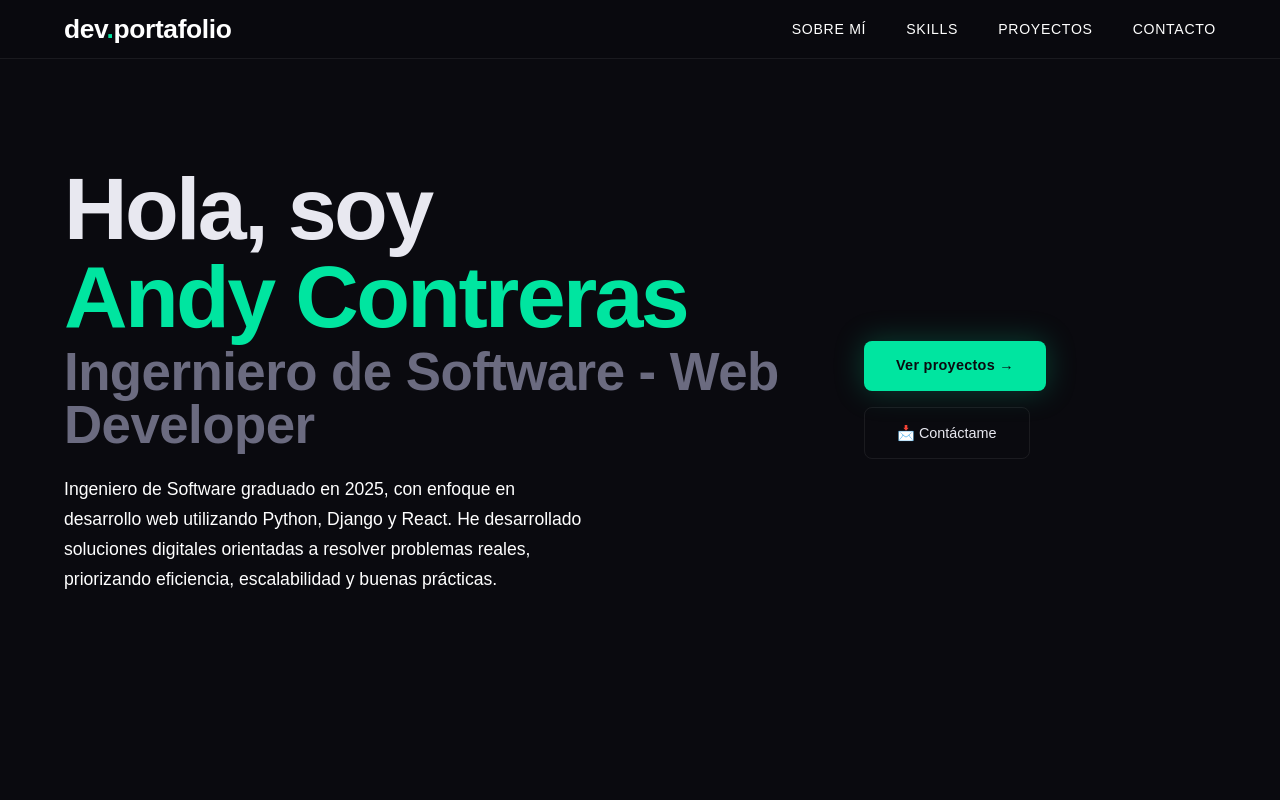
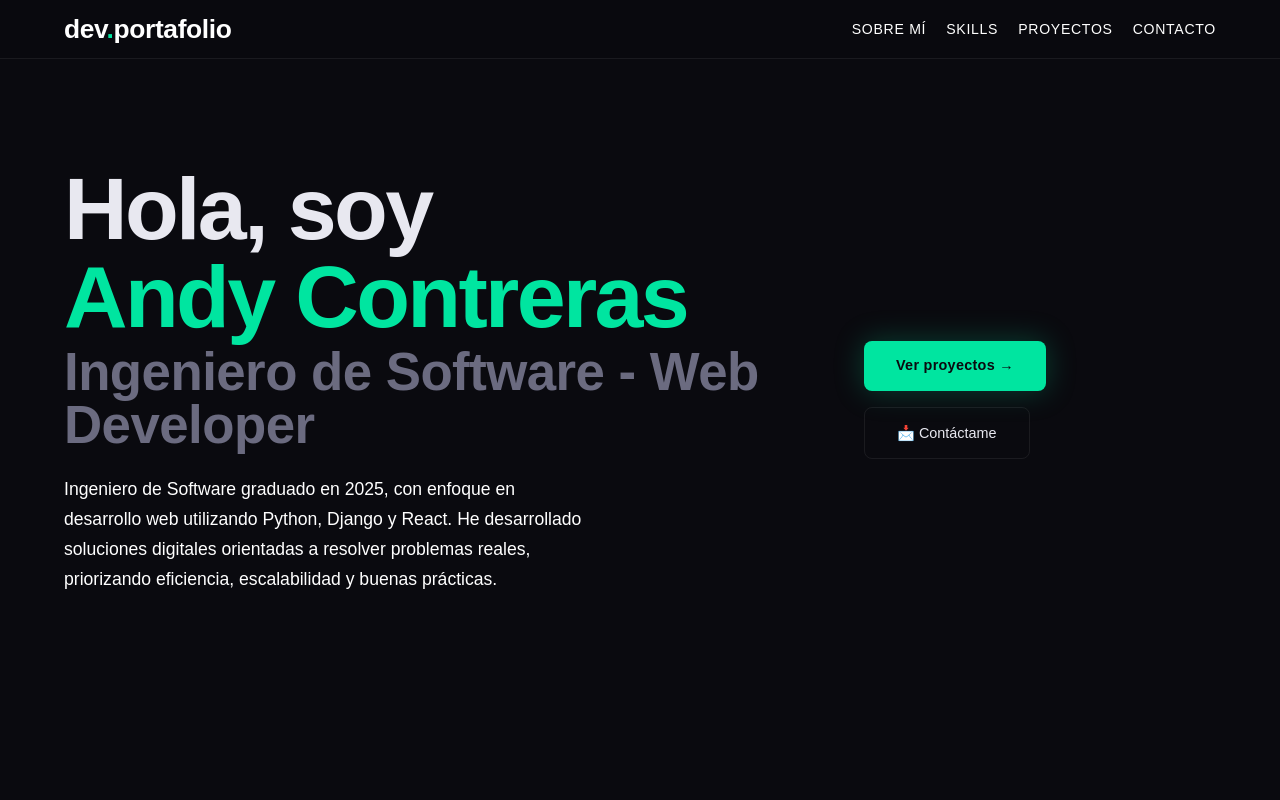
Before and after one commit to Andy-Contreras/Portafolio-, a React (Vite) app: page / in a window 1280 px wide. Shown: the top 800 px of the page. Built offline with nearby package versions, Linux system fonts and the light colour scheme.

Commit message:
Finalizacion del SEO

```diff
--- a/src/component/Hero/Hero.jsx
+++ b/src/component/Hero/Hero.jsx
@@ -8,7 +8,7 @@ export function Hero() {
             Hola, soy <br />
             <span className={styles.name}>Andy Contreras</span> <br />
             <span className={styles.line2}>
-              Ingerniero de Software - Web Developer
+              Ingeniero de Software - Web Developer
             </span>
           </h1>
           <p className={styles["hero-descrip"]}>
--- a/src/component/Navbar/Navbar.jsx
+++ b/src/component/Navbar/Navbar.jsx
@@ -3,17 +3,27 @@ export function Navbar() {
   return (
     <>
       {/* El navbar */}
-      <header className={styles.navbar}>
+      <header className={styles.navbar} tabindex="0">
         <div className={styles.titulo}>
-          <h2>
+          <h2 aria-label="Dev punto Portafolio">
             dev<span>.</span>portafolio
           </h2>
         </div>
         <nav className={styles.links}>
-          <a href="#sobre-mi">Sobre mí</a>
-          <a href="#habilidades">Skills</a>
-          <a href="#proyectos">Proyectos</a>
-          <a href="#contacto">Contacto</a>
+          <ul>
+            <li>
+              <a href="#sobre-mi">Sobre mí</a>
+            </li>
+            <li>
+              <a href="#habilidades">Skills</a>
+            </li>
+            <li>
+              <a href="#proyectos">Proyectos</a>
+            </li>
+            <li>
+              <a href="#contacto">Contacto</a>
+            </li>
+          </ul>
         </nav>
       </header>
     </>
--- a/src/component/Navbar/Navbar.module.css
+++ b/src/component/Navbar/Navbar.module.css
@@ -32,16 +32,16 @@
   color: white;
 }
 .titulo span {
-  color:var(--accent);
+  color: var(--accent);
 }
 
-.links{
+.links {
   display: flex;
   gap: 2.5rem;
   list-style: none;
 }
 
-.links a{
+.links a {
   text-decoration: none;
   color: #ffffff;
   font-size: 0.88rem;
@@ -51,6 +51,14 @@
   transition: color 0.2s;
 }
 
-.links a:hover{
-  color: var(--accent)
+.links a:hover {
+  color: var(--accent);
 }
+
+.links ul {
+  display: flex; /* Los pone en línea horizontal */
+  list-style: none; /* Quita los puntos de la lista */
+  gap: 20px; /* El espacio entre ellos */
+  margin: 0;
+  padding: 0;
+}
```
